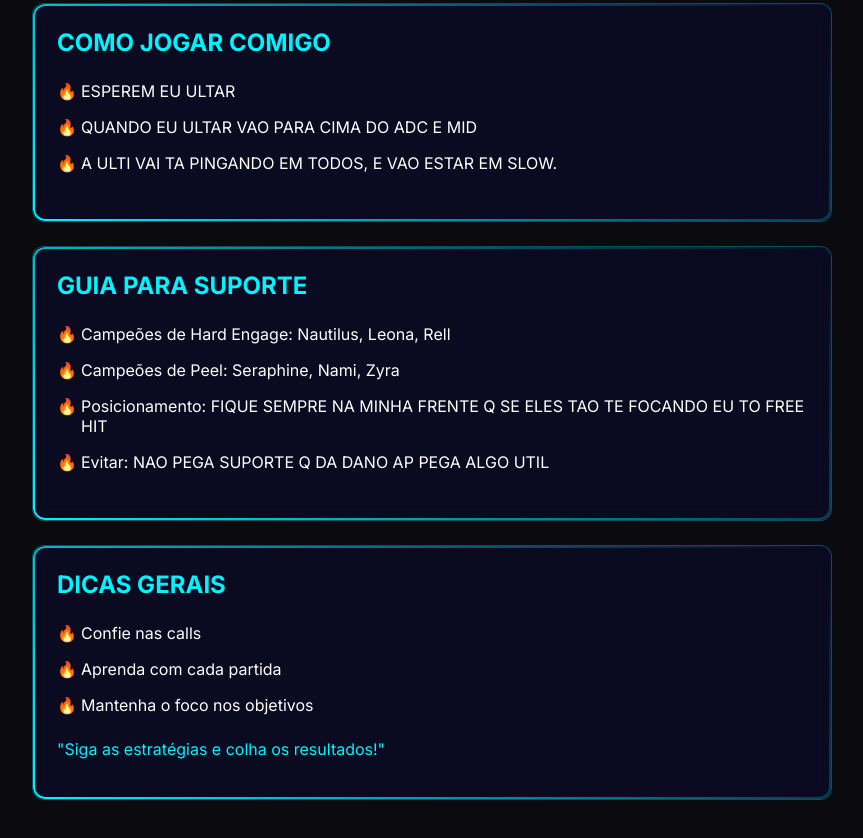
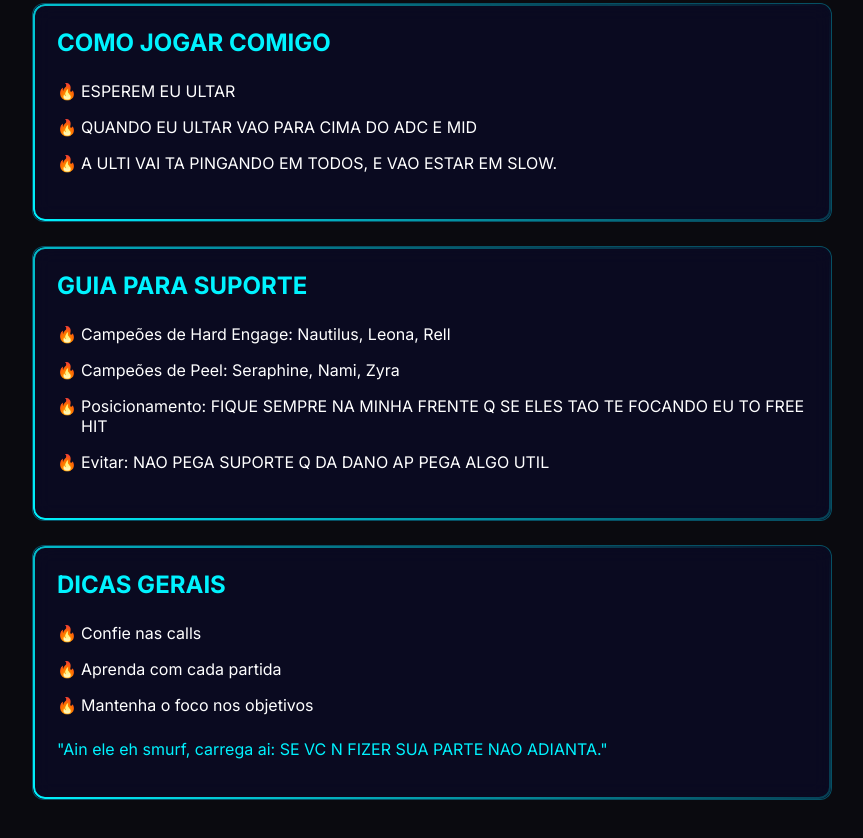
Before and after one commit to smurfdobrand/smurfdobrand.github.io, a plain HTML site: page index.html in a window 1280 px wide. Shown: the part 1001-1839 px from the top of the page, without its empty margins (208-1071 px from the left). Drawn offline with Linux system fonts and the light colour scheme.

Commit message:
Update index.html

```diff
--- a/index.html
+++ b/index.html
@@ -195,7 +195,7 @@
                 <li>Aprenda com cada partida</li>
                 <li>Mantenha o foco nos objetivos</li>
             </ul>
-            <p style="margin-top: 1rem; color: var(--neon-blue);">"Siga as estratégias e colha os resultados!"</p>
+            <p style="margin-top: 1rem; color: var(--neon-blue);">"Ain ele eh smurf, carrega ai: SE VC N FIZER SUA PARTE NAO ADIANTA."</p>
         </div>
     </div>
 </body>
```
